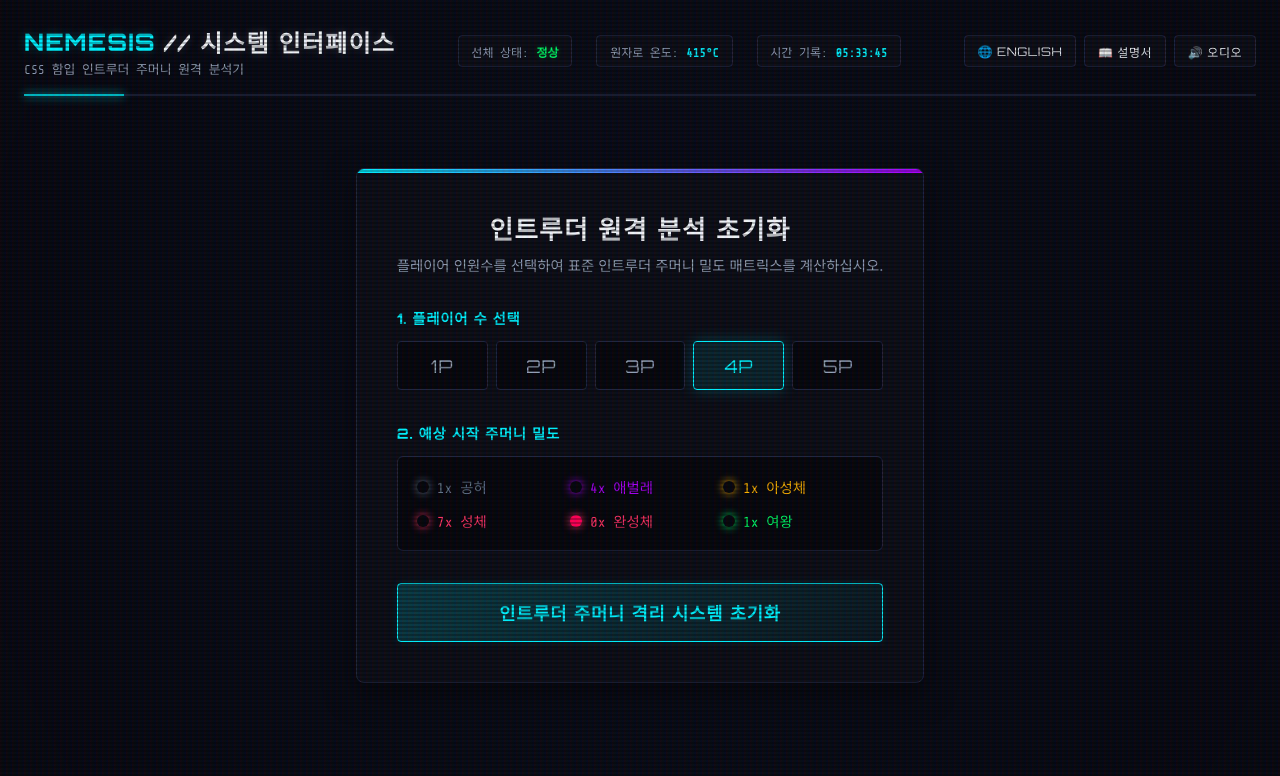
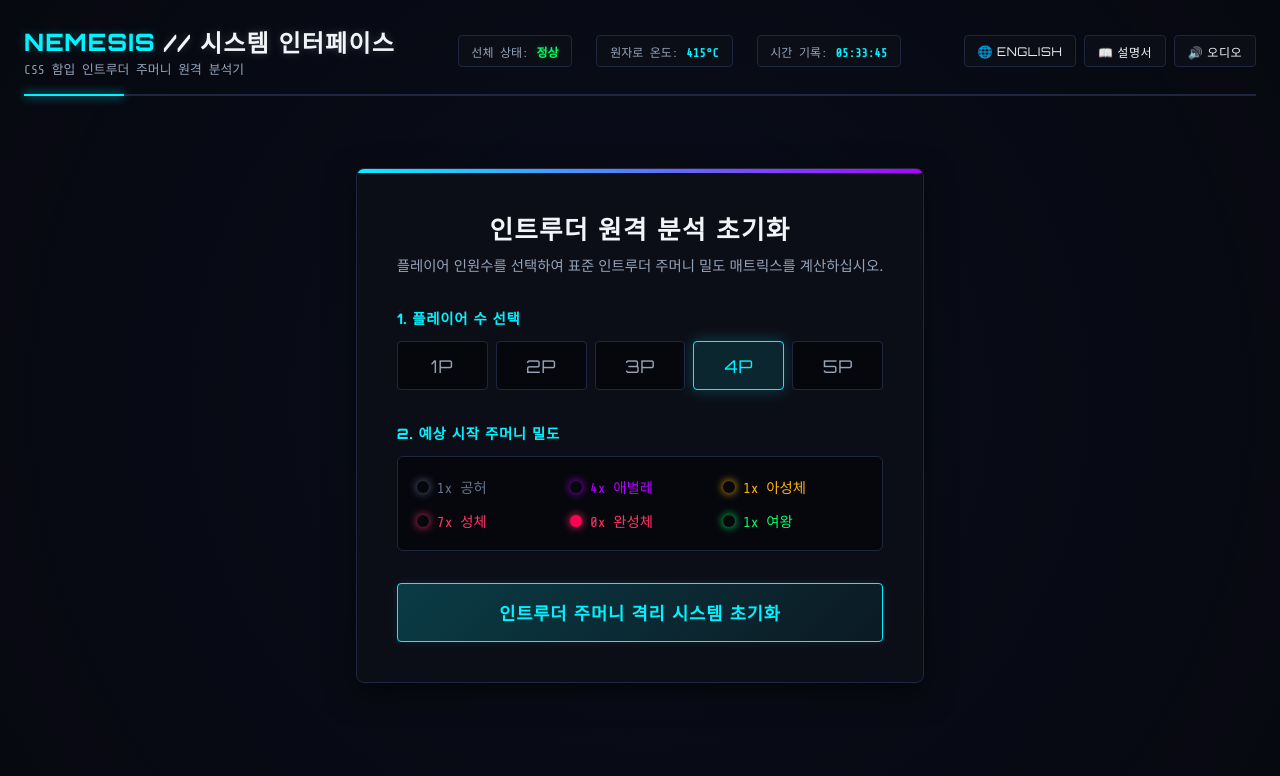
Before and after one commit to goguma-chsong/nemesis-token-tracker, a React (Vite) app: page / in a window 1280 px wide. Shown: the top 776 px of the page. Built offline with nearby package versions, Linux system fonts and the light colour scheme.

Commit message:
style: remove CRT scanline grid overlay to improve readability

```diff
--- a/src/index.css
+++ b/src/index.css
@@ -56,20 +56,7 @@ body {
   position: relative;
 }
 
-/* CRT Screen Scanlines Effect */
-body::before {
-  content: " ";
-  display: block;
-  position: fixed;
-  top: 0;
-  left: 0;
-  bottom: 0;
-  right: 0;
-  background: linear-gradient(rgba(18, 16, 16, 0) 50%, rgba(0, 0, 0, 0.25) 50%), linear-gradient(90deg, rgba(255, 0, 0, 0.06), rgba(0, 255, 0, 0.02), rgba(0, 0, 255, 0.06));
-  z-index: 9999;
-  background-size: 100% 4px, 6px 100%;
-  pointer-events: none;
-}
+
 
 /* Ambient glow in background */
 body::after {
```
